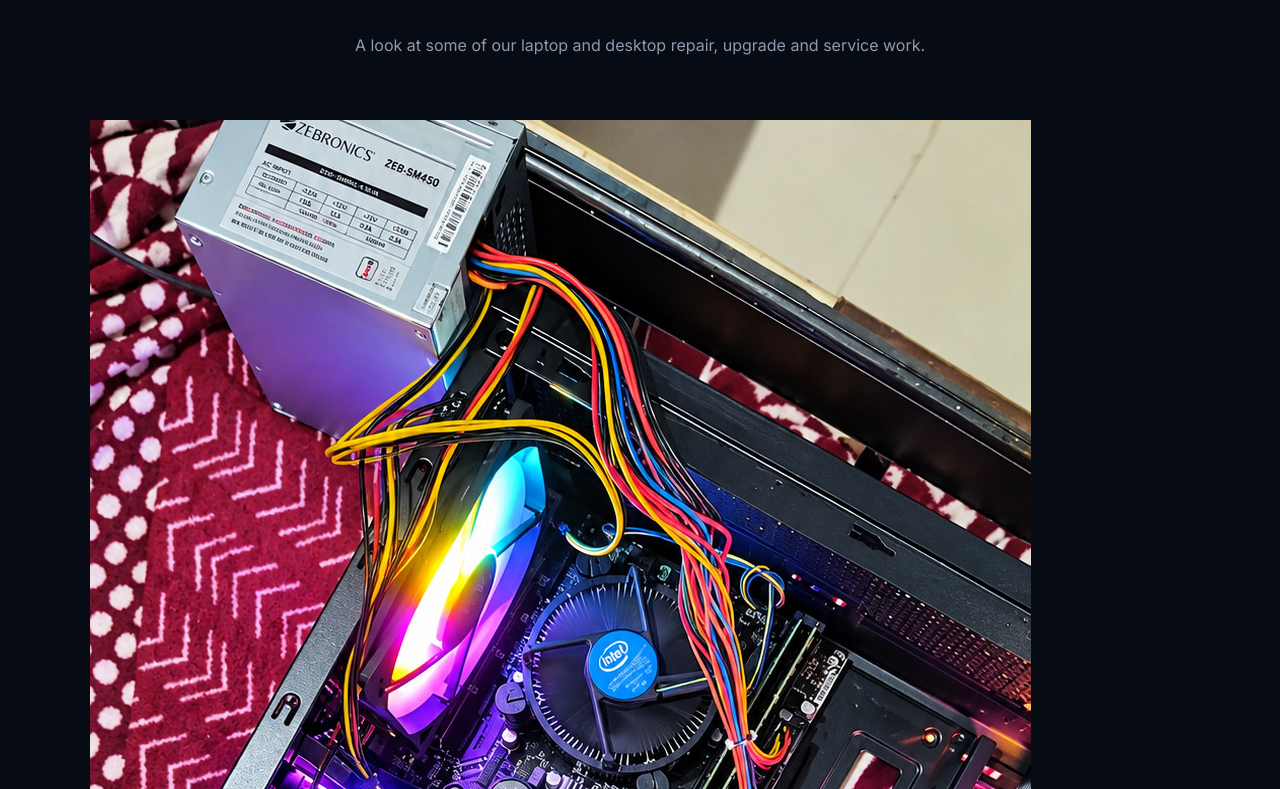
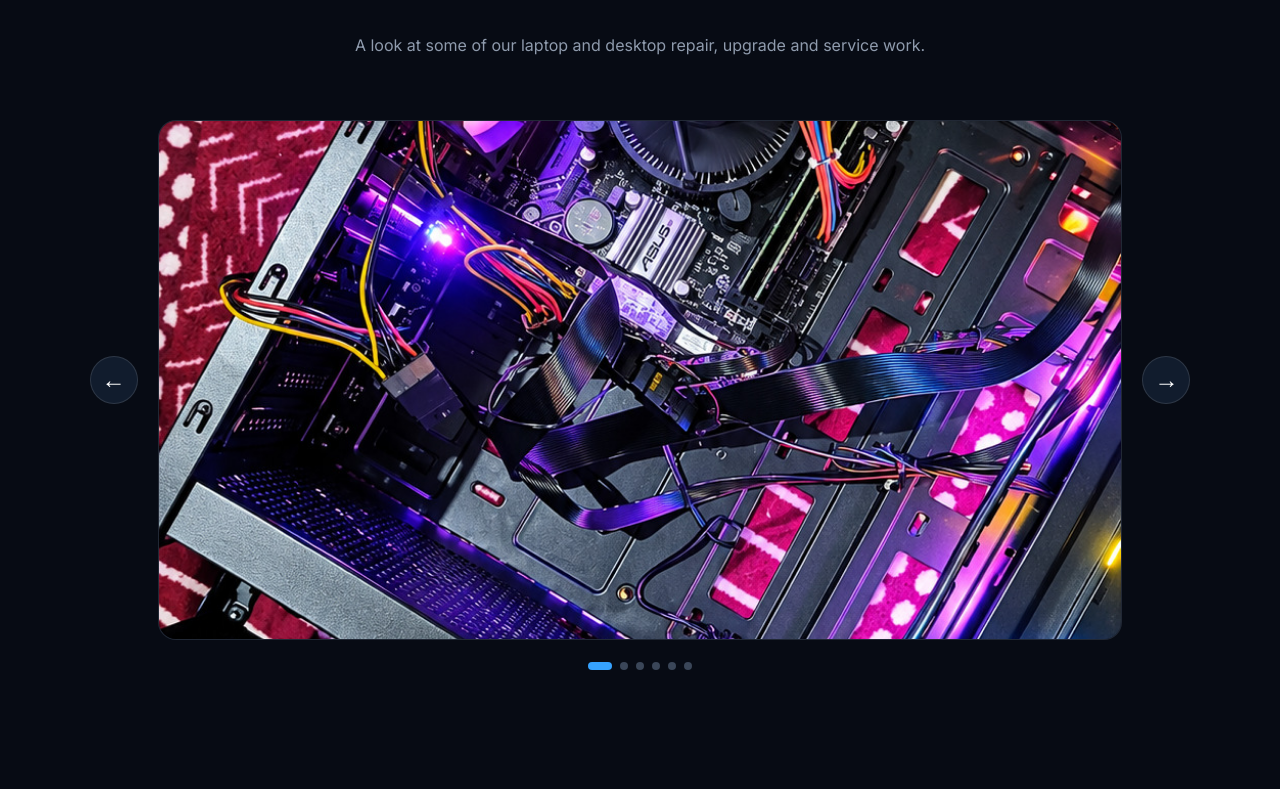
Before and after one commit to vijints41lap/DOCTOR---PC, a React (Vite) app: page / in a window 1280 px wide. Shown: the part 2571-3360 px from the top of the page. Built offline with nearby package versions, Linux system fonts and the light colour scheme.

Commit message:
image add corousel

```diff
--- a/src/App.css
+++ b/src/App.css
@@ -518,6 +518,122 @@ a {
   color: #8490a3;
   font-size: 13px;
   line-height: 1.6;
+}
+
+/* =========================
+   OUR WORK CAROUSEL
+========================= */
+
+.work-section {
+  overflow: hidden;
+}
+
+.work-carousel {
+  max-width: 1200px;
+  margin: 0 auto;
+  display: flex;
+  align-items: center;
+  gap: 16px;
+}
+
+.work-viewport {
+  width: 100%;
+  overflow: hidden;
+  border-radius: 18px;
+}
+
+.work-track {
+  display: flex;
+  transition: transform 0.5s ease;
+}
+
+.work-slide {
+  min-width: 100%;
+  height: 520px;
+  padding: 0 4px;
+}
+
+.work-slide img {
+  width: 100%;
+  height: 100%;
+  display: block;
+  object-fit: cover;
+  object-position: center;
+  border-radius: 18px;
+  background: #0e1624;
+  border: 1px solid rgba(255, 255, 255, 0.08);
+}
+
+.work-arrow {
+  flex: 0 0 48px;
+  width: 48px;
+  height: 48px;
+  border: 1px solid rgba(255, 255, 255, 0.12);
+  border-radius: 50%;
+  background: #111c2d;
+  color: white;
+  font-size: 24px;
+  cursor: pointer;
+  z-index: 2;
+  transition: 0.3s ease;
+}
+
+.work-arrow:hover {
+  background: #36a3ff;
+  color: #06101e;
+  transform: scale(1.05);
+}
+
+.work-dots {
+  display: flex;
+  justify-content: center;
+  align-items: center;
+  gap: 8px;
+  margin-top: 22px;
+}
+
+.work-dot {
+  width: 8px;
+  height: 8px;
+  padding: 0;
+  border: none;
+  border-radius: 50%;
+  background: #3a4658;
+  cursor: pointer;
+  transition: 0.3s ease;
+}
+
+.work-dot.active {
+  width: 24px;
+  border-radius: 20px;
+  background: #36a3ff;
+}
+
+
+/* MOBILE */
+
+@media (max-width: 650px) {
+
+  .work-carousel {
+    gap: 8px;
+  }
+
+  .work-arrow {
+    flex: 0 0 38px;
+    width: 38px;
+    height: 38px;
+    font-size: 20px;
+  }
+
+  .work-slide {
+    height: 300px;
+    padding: 0;
+  }
+
+  .work-slide img {
+    border-radius: 14px;
+  }
+
 }
 
 
--- a/src/App.jsx
+++ b/src/App.jsx
@@ -1,3 +1,4 @@
+import { useState } from "react";
 import "./App.css";
 
 function App() {
@@ -39,6 +40,35 @@ function App() {
         "Software installation, troubleshooting and virus removal."
     }
   ];
+
+  const [currentWork, setCurrentWork] = useState(0);
+
+const workImages = [
+  {
+    src: "/Work/Work 1.jpg",
+    alt: "Laptop repair work",
+  },
+  {
+    src: "/Work/Work 2.jpg",
+    alt: "Desktop repair work",
+  },
+  {
+    src: "/Work/Work 3.jpg",
+    alt: "SSD and RAM upgrade",
+  },
+  {
+    src: "/Work/Work 4.jpg",
+    alt: "Computer maintenance",
+  },
+  {
+    src: "/Work/Work 5.jpg",
+    alt: "Computer service work",
+  },
+  {
+    src: "/Work/Work 6.jpg",
+    alt: "Computer repair work",
+  },
+];
 
   return (
     <div className="website">
@@ -292,7 +322,6 @@ function App() {
         </div>
 
       </section>
-
       {/* OUR WORK */}
 <section className="section work-section" id="work">
 
@@ -305,33 +334,61 @@ function App() {
     </p>
   </div>
 
-  <div className="work-grid">
+  <div className="work-carousel">
 
-    <div className="work-card">
-      <img src="/Work/Work 1.jpg" alt="Laptop repair work" />
+    <button
+      className="work-arrow"
+      onClick={() =>
+        setCurrentWork(
+          (currentWork - 1 + workImages.length) % workImages.length
+        )
+      }
+    >
+      ←
+    </button>
+
+    <div className="work-viewport">
+      <div
+        className="work-track"
+        style={{
+          transform: `translateX(-${currentWork * 100}%)`,
+        }}
+      >
+        {workImages.map((work, index) => (
+          <div className="work-slide" key={index}>
+            <img src={work.src} alt={work.alt} />
+          </div>
+        ))}
+      </div>
     </div>
 
-    <div className="work-card">
-      <img src="/Work/Work 2.jpg" alt="Desktop repair work" />
-    </div>
-
-    <div className="work-card">
-      <img src="/Work/Work 3.jpg" alt="SSD and RAM upgrade" />
-    </div>
-
-    <div className="work-card">
-      <img src="/Work/Work 4.jpg" alt="Computer maintenance" />
-    </div>
-    <div className="work-card">
-      <img src="/Work/Work 5.jpg" alt="Computer maintenance" />
-    </div>
-    <div className="work-card">
-      <img src="/Work/Work 6.jpg" alt="Computer maintenance" />
-    </div>
+    <button
+      className="work-arrow"
+      onClick={() =>
+        setCurrentWork(
+          (currentWork + 1) % workImages.length
+        )
+      }
+    >
+      →
+    </button>
 
   </div>
+
+  <div className="work-dots">
+    {workImages.map((_, index) => (
+      <button
+        key={index}
+        className={`work-dot ${
+          currentWork === index ? "active" : ""
+        }`}
+        onClick={() => setCurrentWork(index)}
+        aria-label={`Go to work ${index + 1}`}
+      ></button>
+    ))}
+  </div>
+
 </section>
-
 
       {/* WHY CHOOSE US */}
       <section className="section why-section">
```
